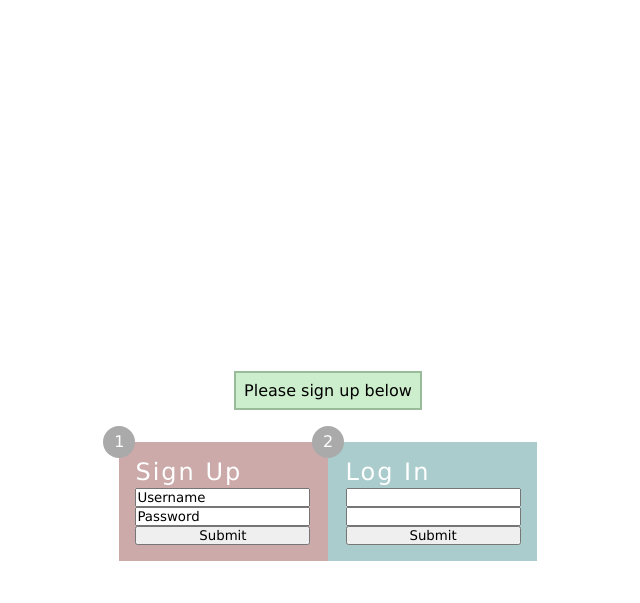
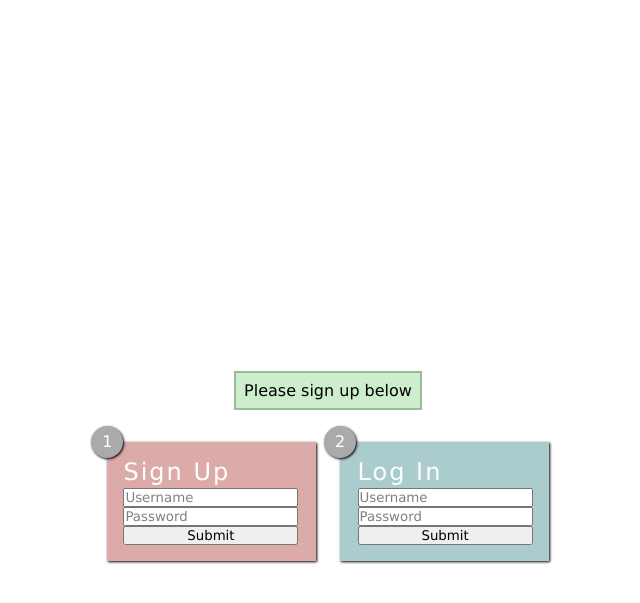
Before and after one commit to yu2/yu2.github.io, a Jekyll site: the page prj/ydnjs/ch2/login.html, which Jekyll copies as it is, in a window 1280 px wide. Shown: the top 603 px of the page, without its empty margins (312-952 px from the left). Built offline with Jekyll 4.4.1, drawn with Linux system fonts in a browser that asks for light colours.

Commit message:
Add files via upload

```diff
--- a/prj/ydnjs/ch2/login.css
+++ b/prj/ydnjs/ch2/login.css
@@ -29,14 +29,19 @@ body {
   display: flex;
   padding: 1em;
   position: relative;
+
 }
 
 #box-border-signup {
-  background-color: #caa;
+  background-color: #daa;
+  box-shadow: 0.5px 0.5px 2.5px 0px black;
+  margin-right: 0.75em;
 }
 
 #box-border-login {
   background-color: #acc;
+  box-shadow: 0.5px 0.5px 2.5px 0px black;
+  margin-left: 0.75em;
 }
 
 .number-icon {
@@ -52,6 +57,7 @@ body {
   transform: translate(-50%, -50%);
   border-radius: 50%;
   background-color: #aaa;
+  box-shadow: 1px 1px 2.5px 0px black;
 }
 
 .box {
@@ -70,6 +76,10 @@ form {
   flex-direction: column;
 }
 
+input[type="text"] {
+  color: gray;
+}
+
 #signup-box {
   margin-right: 0.1em;
 }
--- a/prj/ydnjs/ch2/login.html
+++ b/prj/ydnjs/ch2/login.html
@@ -31,8 +31,8 @@
         <div class="box" id="login-box">
           <p>Log In</p>
           <form>
-            <input type="text">
-            <input type="text">
+            <input type="text" value="Username">
+            <input type="text" value="Password">
             <input class="submit-button" id="login-submit" type="submit" onclick="return false">
           </form>
         </div>
--- a/prj/ydnjs/ch2/login.js
+++ b/prj/ydnjs/ch2/login.js
@@ -5,10 +5,20 @@ document.addEventListener("DOMContentLoaded", function(event) {
     submitButtons[i].addEventListener("click", changeMessage);
   }
 
+  var textFields = document.querySelectorAll("input[type='text']");
+  console.log(textFields);
+  console.log(textFields[0]);
+  for (let i = 0; i < textFields.length; i++) {
+    textFields[i].addEventListener("click", function(e) {
+      console.log(textFields[i].innerHTML);
+      textFields[i].setAttribute("value", "");
+    });
+  }
+
   function changeMessage(e) {
     var statusMessage = document.getElementsByClassName("message-display")[0];
     if(e.target.id == "signup-submit") {
-      statusMessage.innerHTML = "Please Log In";
+      statusMessage.innerHTML = "Please log in";
     } else if (e.target.id == "login-submit") {
       statusMessage.innerHTML = "Login successful!";
     }
```
